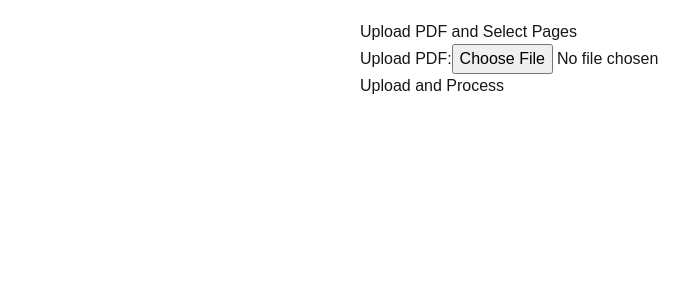
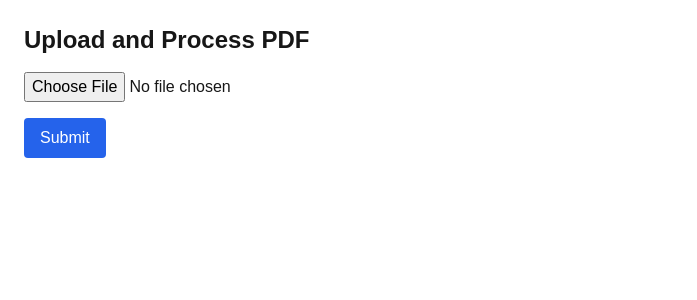
Before and after one commit to carpeadiam/canned-notes, a Next.js app: page /upload in a window 1280 px wide. Shown: the top 300 px of the page, without its empty margins (0-697 px from the left). Built offline with nearby package versions, Linux system fonts and the light colour scheme.

Commit message:
Update page.tsx

```diff
--- a/app/upload/page.tsx
+++ b/app/upload/page.tsx
@@ -1,22 +1,20 @@
-"use client";
+import { useState } from "react";
+import { useRouter } from "next/router";
 
-import { useState } from "react";
-import { useRouter } from "next/navigation";
-
-export default function Upload() {
+const UploadPage = () => {
   const [file, setFile] = useState<File | null>(null);
+  const [fileId, setFileId] = useState<string | null>(null); // Store file ID from API
   const [totalPages, setTotalPages] = useState<number | null>(null);
-  const [selectedPages, setSelectedPages] = useState<string>("");
+  const [selectedPages, setSelectedPages] = useState<number[]>([]);
   const [isLoading, setIsLoading] = useState(false);
   const router = useRouter();
 
-  // Handle file upload
+  // Handle file selection & upload
   const handleFileChange = async (event: React.ChangeEvent<HTMLInputElement>) => {
     if (event.target.files && event.target.files[0]) {
       const selectedFile = event.target.files[0];
       setFile(selectedFile);
 
-      // Upload the file to the Flask API and get the total number of pages
       const formData = new FormData();
       formData.append("file", selectedFile);
 
@@ -29,6 +27,11 @@ export default function Upload() {
         const result = await response.json();
         if (response.ok) {
           setTotalPages(result.total_pages);
+
+          // Store file_id if provided by API
+          if (result.file_id) {
+            setFileId(result.file_id);
+          }
         } else {
           alert(result.error || "Failed to upload PDF");
         }
@@ -40,105 +43,103 @@ export default function Upload() {
   };
 
   // Handle page selection
-  const handlePageChange = (event: React.ChangeEvent<HTMLInputElement>) => {
-    setSelectedPages(event.target.value);
+  const handlePageSelection = (event: React.ChangeEvent<HTMLInputElement>) => {
+    const page = Number(event.target.value);
+    if (event.target.checked) {
+      setSelectedPages((prev) => [...prev, page]);
+    } else {
+      setSelectedPages((prev) => prev.filter((p) => p !== page));
+    }
   };
 
   // Handle form submission
   const handleSubmit = async (event: React.FormEvent) => {
     event.preventDefault();
 
-    if (!file || !selectedPages) {
-      alert("Please upload a PDF and select pages.");
+    if (!file || selectedPages.length === 0) {
+      alert("Please upload a PDF and select at least one page.");
       return;
     }
 
     setIsLoading(true);
 
     try {
-      // Step 1: Process the selected pages
+      // Use file_id if available, otherwise fall back to filename
+      const processBody = fileId
+        ? { file_id: fileId, pages: selectedPages }
+        : { filename: file.name, pages: selectedPages };
+
       const processResponse = await fetch("https://thecodeworks.in/canned-notes-api/process", {
         method: "POST",
-        headers: {
-          "Content-Type": "application/json",
-        },
-        body: JSON.stringify({
-          filename: file.name,
-          pages: selectedPages,
-        }),
+        headers: { "Content-Type": "application/json" },
+        body: JSON.stringify(processBody),
       });
 
       const processResult = await processResponse.json();
-      console.log("Process API Response:", processResult);
-
       if (!processResponse.ok) {
         throw new Error(processResult.error || "Failed to process PDF");
       }
 
-      // Step 2: Create a Notion page
+      // Create Notion page with the processed summary
       const notionResponse = await fetch("https://thecodeworks.in/canned-notes-api/create-notion", {
         method: "POST",
-        headers: {
-          "Content-Type": "application/json",
-        },
-        body: JSON.stringify({
-          markdown: processResult.summary,
-        }),
+        headers: { "Content-Type": "application/json" },
+        body: JSON.stringify({ markdown: processResult.summary }),
       });
 
       const notionResult = await notionResponse.json();
-      console.log("Notion API Response:", notionResult);
-
       if (!notionResponse.ok) {
         throw new Error(notionResult.error || "Failed to create Notion page");
       }
 
-      // Redirect to the Thank You page with the Notion URL
+      // Redirect to Thank You page with Notion link
       router.push(`/thank-you?notionUrl=${encodeURIComponent(notionResult.notion_url)}`);
-    } catch (error: unknown) {
-      if (error instanceof Error) {
-        console.error("Error details:", error);
-        alert(`Error: ${error.message}`);
-      } else {
-        console.error("An unknown error occurred:", error);
-        alert("An unknown error occurred.");
-      }
+    } catch (error) {
+      console.error("Error details:", error);
+      alert(error instanceof Error ? `Error: ${error.message}` : "An unknown error occurred.");
     } finally {
       setIsLoading(false);
     }
   };
 
   return (
-    <div style={{ padding: "20px", maxWidth: "600px", margin: "0 auto" }}>
-      <h1>Upload PDF and Select Pages</h1>
-      <form onSubmit={handleSubmit}>
-        <div>
-          <label>
-            Upload PDF:
-            <input type="file" accept="application/pdf" onChange={handleFileChange} required />
-          </label>
-        </div>
+    <div className="container mx-auto p-6">
+      <h1 className="text-2xl font-bold mb-4">Upload and Process PDF</h1>
 
+      <form onSubmit={handleSubmit} className="space-y-4">
+        {/* File Upload */}
+        <input type="file" accept="application/pdf" onChange={handleFileChange} className="block" />
+
+        {/* Page Selection */}
         {totalPages && (
           <div>
-            <label>
-              Select Pages (e.g., 1, 3-5):
-              <input
-                type="text"
-                value={selectedPages}
-                onChange={handlePageChange}
-                placeholder="e.g., 1, 3-5"
-                required
-              />
-            </label>
-            <p>Total Pages: {totalPages}</p>
+            <h2 className="text-lg font-semibold">Select Pages to Process:</h2>
+            <div className="grid grid-cols-4 gap-2">
+              {Array.from({ length: totalPages }, (_, i) => i + 1).map((page) => (
+                <label key={page} className="flex items-center space-x-2">
+                  <input
+                    type="checkbox"
+                    value={page}
+                    onChange={handlePageSelection}
+                  />
+                  <span>Page {page}</span>
+                </label>
+              ))}
+            </div>
           </div>
         )}
 
-        <button type="submit" disabled={isLoading}>
-          {isLoading ? "Processing..." : "Upload and Process"}
+        {/* Submit Button */}
+        <button
+          type="submit"
+          className={`px-4 py-2 bg-blue-600 text-white rounded ${isLoading ? "opacity-50" : ""}`}
+          disabled={isLoading}
+        >
+          {isLoading ? "Processing..." : "Submit"}
         </button>
       </form>
     </div>
   );
-}
+};
+
+export default UploadPage;
```
